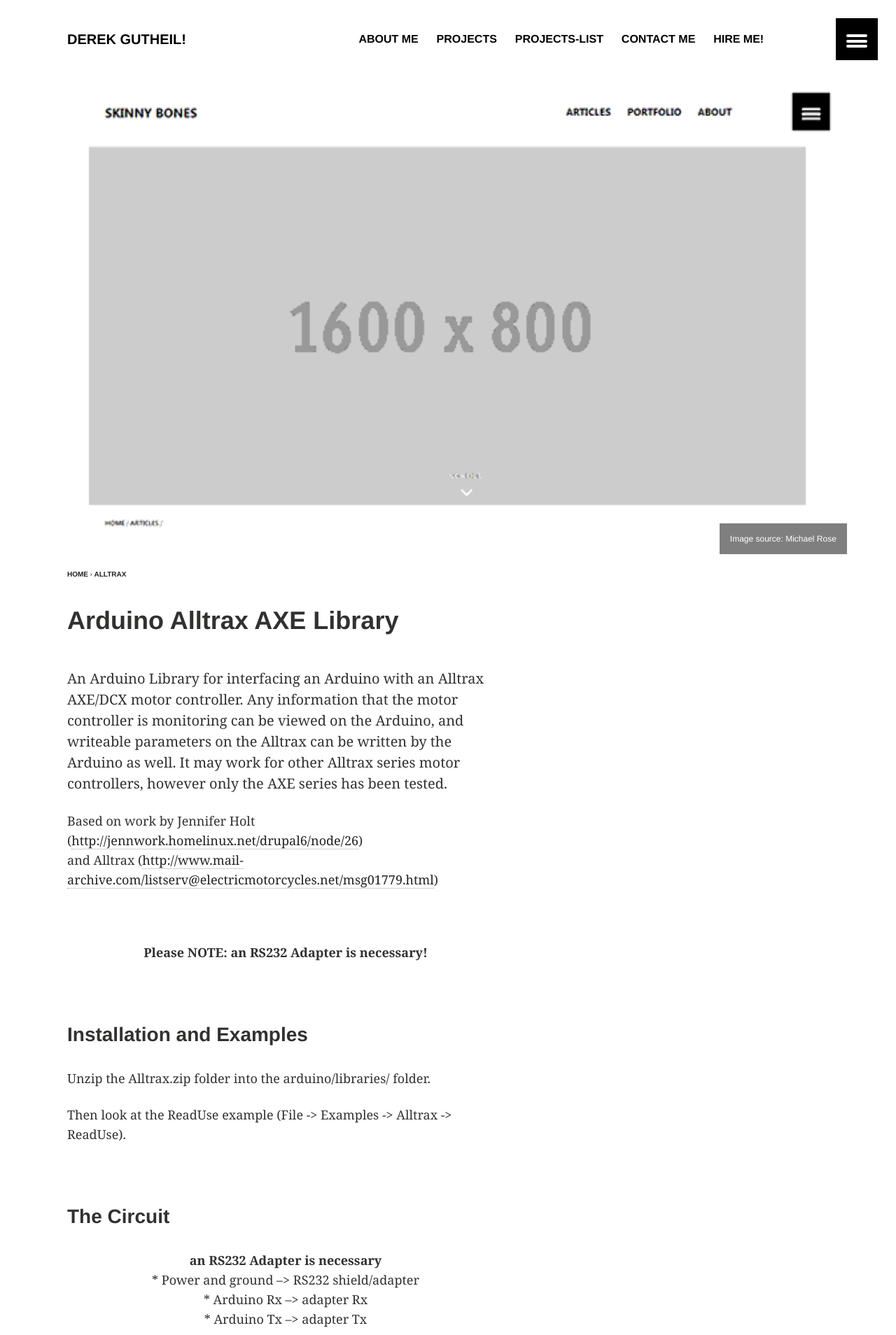
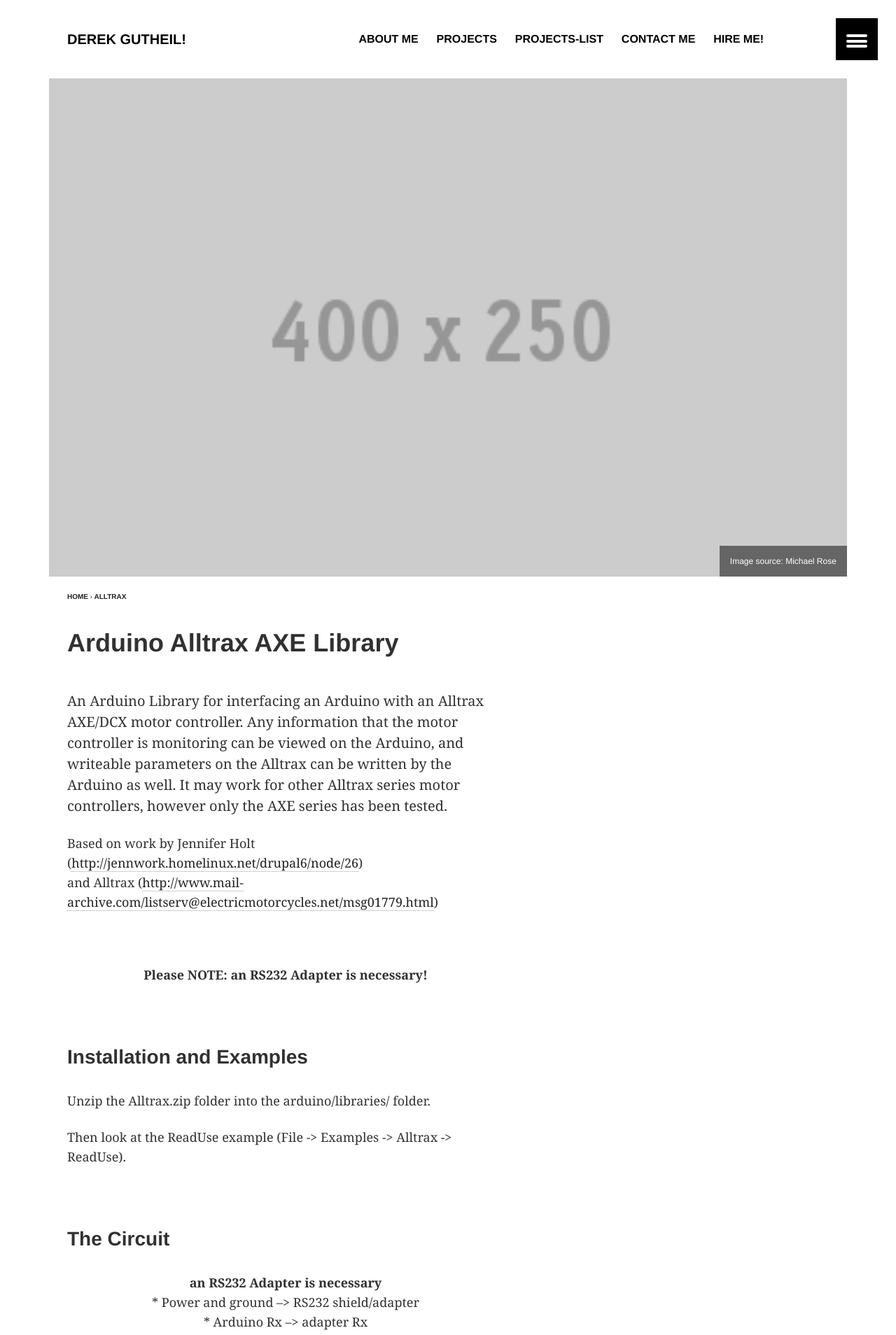
Before and after one commit to derekkg/derekkg.github.io, a Jekyll site: the page built from _posts/2013-03-19-arduino-alltrax-axe-library.md, in a window 1280 px wide. Shown: the top 1908 px of the page at 70% size. Built offline with Jekyll 4.4.1, drawn with Linux system fonts in a browser that asks for light colours.

Commit message:
removing defualt image

```diff
--- a/_config.yml
+++ b/_config.yml
@@ -3,7 +3,7 @@
 title: Derek Gutheil!
 description: This is my website
 logo: # 120x120 px default image used for Twitter summary card
-teaser: 400x250.gif # 400x250 px default teaser image used in image archive grid
+#teaser: 400x250.gif # 400x250 px default teaser image used in image archive grid
 locale:
 url: http://derekkg2.github.io
 
--- a/_posts/2013-03-19-arduino-alltrax-axe-library.md
+++ b/_posts/2013-03-19-arduino-alltrax-axe-library.md
@@ -10,7 +10,7 @@ categories:
   - Software
 image:
   teaser: bio-photo.jpg
-  feature: skinny-bones-demo.gif
+  feature: 400x250.gif
   credit: Michael Rose #name of the person or site you want to credit
   creditlink: http://mademistakes.com #url to their site or licensing
 ---
```
